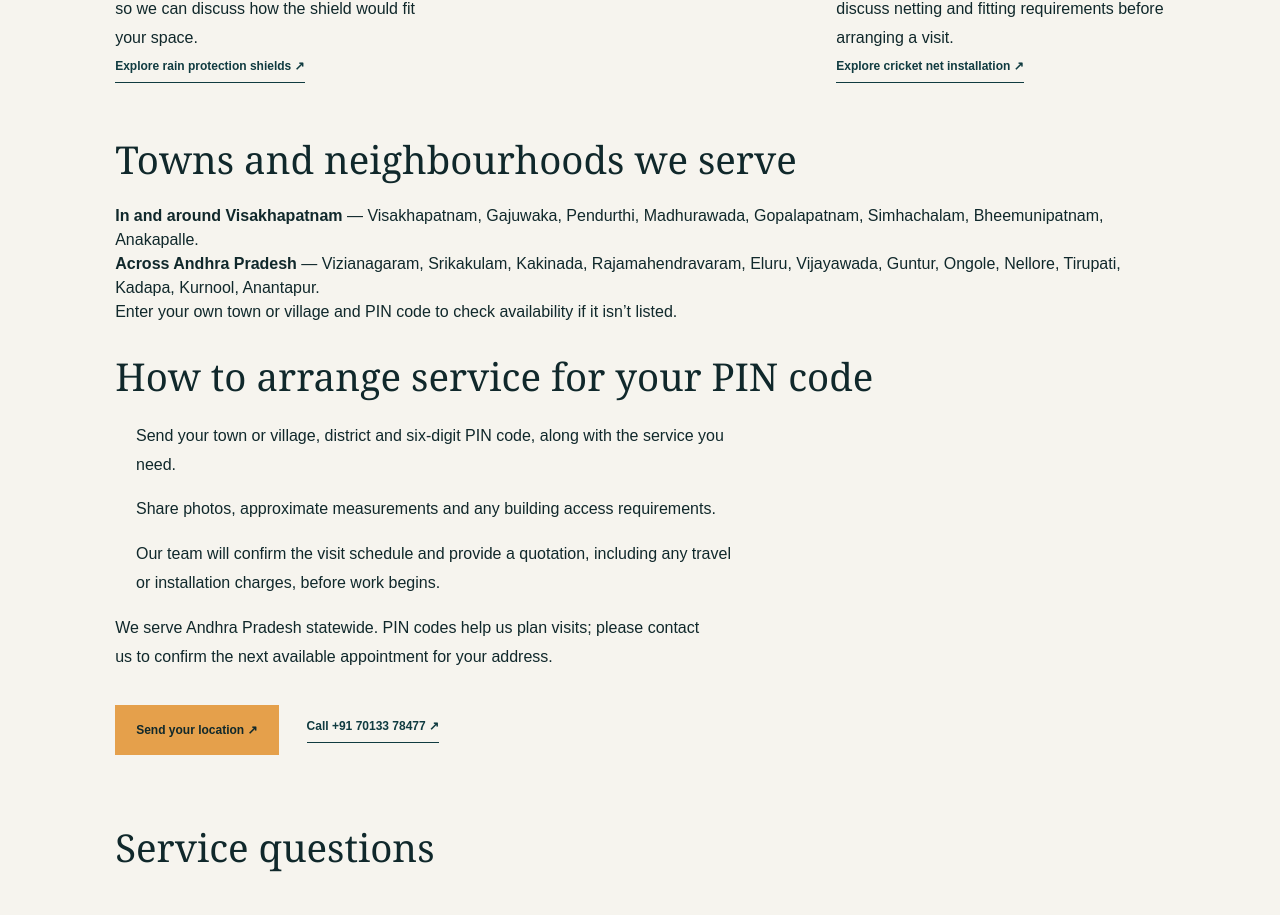
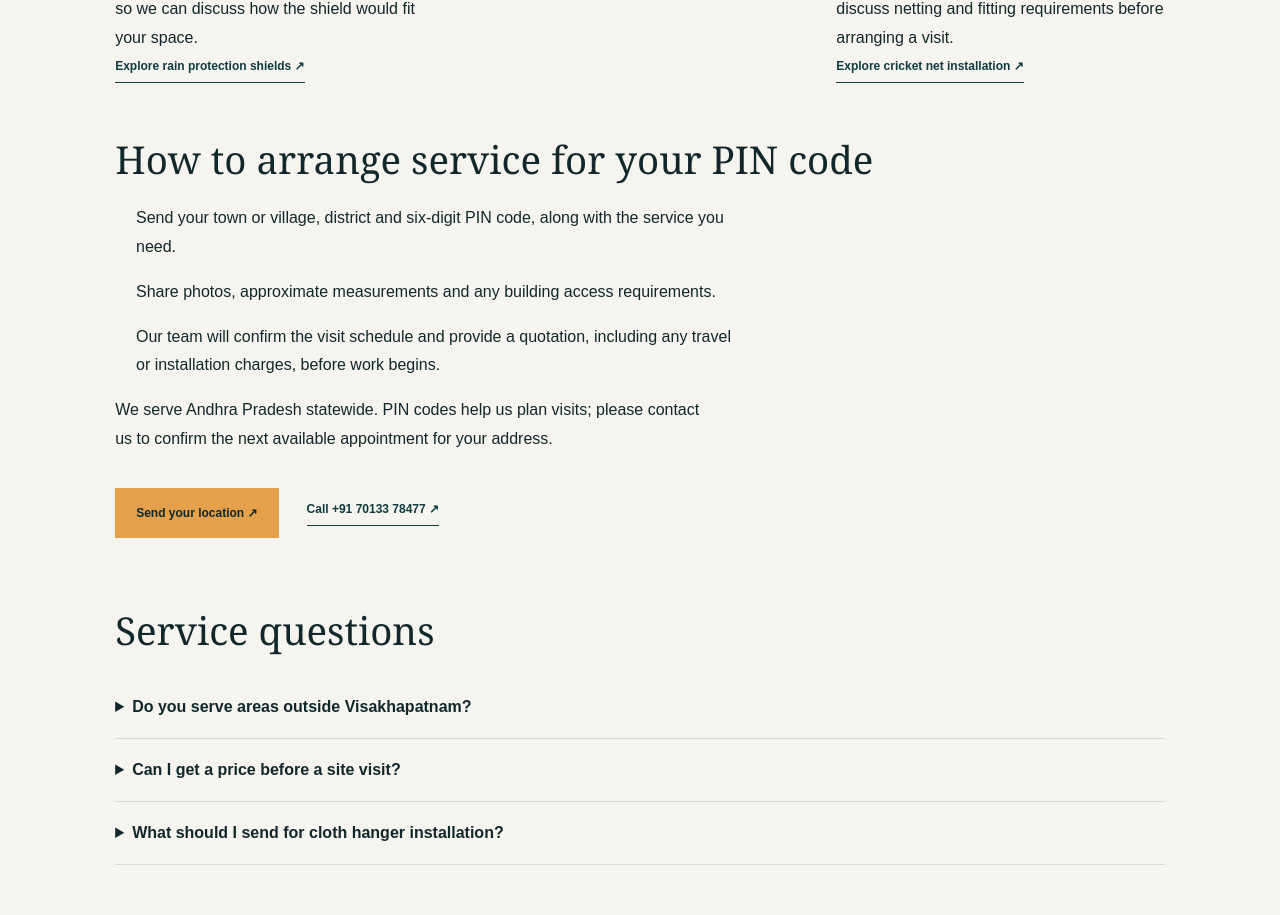
Before and after one commit to chakri-007-ui/grils-website, a Next.js app: page /service-areas in a window 1280 px wide. Shown: the part 1794-2709 px from the top of the page. Built offline with nearby package versions, Linux system fonts and the light colour scheme.

Commit message:
Restore app/service-areas/page.tsx before town list

```diff
--- a/app/service-areas/page.tsx
+++ b/app/service-areas/page.tsx
@@ -1,7 +1,7 @@
 import Link from 'next/link'
 import { AreaEnquiry } from '@/components/area-enquiry'
 import { SiteImage } from '@/components/site-image'
-import { businessAddress, directionsUrl, pageMetadata, serviceAreaGroups, site } from '@/lib/seo'
+import { businessAddress, directionsUrl, pageMetadata, site } from '@/lib/seo'
 
 export const metadata = pageMetadata('/service-areas')
 
@@ -40,13 +40,6 @@ export default function ServiceAreasPage() {
           <article><h2>Shoe racks</h2><p>Share the available width, depth and storage needs to find a rack for your entrance or utility space.</p><Link className="text-link" href="/shoe-racks">Explore shoe racks ↗</Link></article>
           <article><h2>Safety and cricket nets</h2><p>Tell us about the area you want enclosed, its dimensions and intended use. We can discuss netting and fitting requirements before arranging a visit.</p><Link className="text-link" href="/cricket-nets">Explore cricket net installation ↗</Link></article>
         </div>
-        <section aria-labelledby="service-towns-title">
-          <h2 id="service-towns-title">Towns and neighbourhoods we serve</h2>
-          {serviceAreaGroups.map(({ label, towns }) => (
-            <p key={label}><strong>{label}</strong> — {towns.join(', ')}.</p>
-          ))}
-          <p>Enter your own town or village and PIN code to check availability if it isn’t listed.</p>
-        </section>
         <h2>How to arrange service for your PIN code</h2>
         <ol className="coverage-steps">
           <li>Send your town or village, district and six-digit PIN code, along with the service you need.</li>
```
